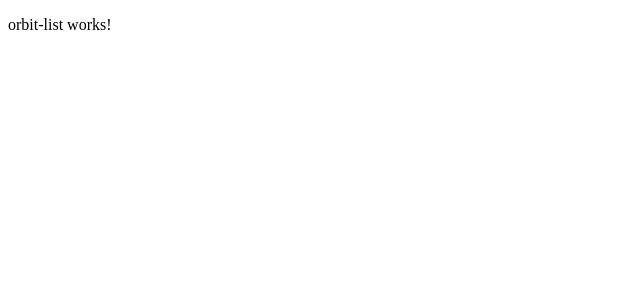
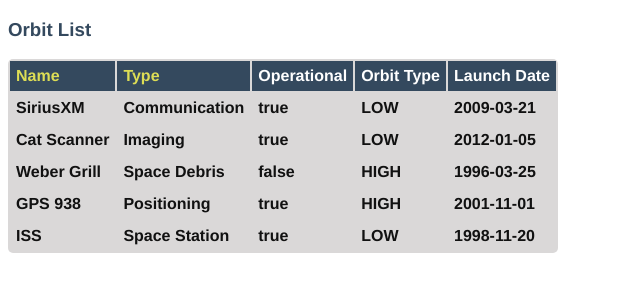
Before and after one commit to DottieQ/orbit-report, an Angular app: page / in a window 1280 px wide. Shown: the top 300 px of the page, without its empty margins (0-640 px from the left). Built offline with nearby package versions, Linux system fonts and the light colour scheme.

Commit message:
finished part 4

```diff
--- a/src/app/app.component.css
+++ b/src/app/app.component.css
@@ -0,0 +1,13 @@
+.search-form {
+    margin-bottom: 40px;
+}
+
+button {
+    margin-left: 10px;
+    color: #fff;
+    background-color: #009b25;
+    border-radius: 4px;
+    padding: 2px 5px;
+    font-size: 18px;
+    cursor: pointer;
+}
--- a/src/app/app.component.html
+++ b/src/app/app.component.html
@@ -1 +1 @@
-<orbit-list [satellites]="sourceList"></orbit-list>
+<app-orbit-list [satellites]="sourceList"></app-orbit-list>
--- a/src/app/orbit-list/orbit-list.component.css
+++ b/src/app/orbit-list/orbit-list.component.css
@@ -0,0 +1,28 @@
+.sortable {
+    cursor: pointer;
+    color: #dd5;
+}
+
+.warning {
+    background-color: #da8a8a;
+}
+
+table {
+  color: #111;
+  border-radius: 5px;
+  overflow: hidden;
+  margin: 12px 0;
+  min-width: 300px;
+  background: #dad8d8;
+}
+
+.header-row {
+    background: #34495E;
+    color: #fff
+}
+
+th, td {
+    text-align: left;
+    margin: 5px 10px;
+    padding: 6px;
+}
--- a/src/app/orbit-list/orbit-list.component.html
+++ b/src/app/orbit-list/orbit-list.component.html
@@ -1 +1,17 @@
-<p>orbit-list works!</p>
+<H3>Orbit List</H3>
+<table>
+    <tr class="header-row">
+        <th class="sortable">Name</th>
+        <th class="sortable">Type</th>
+        <th>Operational</th>
+        <th>Orbit Type</th>
+        <th>Launch Date</th>
+    </tr>
+    <tr *ngFor = "let satellite of satellites">
+        <th>{{satellite.name}}</th>
+        <th>{{satellite.type}}</th>
+        <th>{{satellite.operational}}</th>
+        <th>{{satellite.orbitType}}</th>
+        <th>{{satellite.launchDate}}</th>
+    </tr>
+</table>
--- a/src/app/orbit-list/orbit-list.component.ts
+++ b/src/app/orbit-list/orbit-list.component.ts
@@ -2,7 +2,7 @@
 import { Satellite } from '../satellite';
 
 @Component({
-  selector: 'orbit-list',
+  selector: 'app-orbit-list',
   templateUrl: './orbit-list.component.html',
   styleUrls: ['./orbit-list.component.css']
 })
--- a/src/app/satellite.ts
+++ b/src/app/satellite.ts
@@ -6,10 +6,10 @@
     launchDate: string;
 
     constructor(name: string, type: string, launchDate: string, orbitType: string, operational: boolean){
-        this.name = '';
-        this.type = '';
-        this.launchDate = '';
-        this.orbitType = '';
-        this.operational = true;
+        this.name = name,
+        this.type = type,
+        this.launchDate = launchDate,
+        this.orbitType = orbitType,
+        this.operational = operational
     }
 }
--- a/src/index.html
+++ b/src/index.html
@@ -7,6 +7,15 @@
 
   <meta name="viewport" content="width=device-width, initial-scale=1">
   <link rel="icon" type="image/x-icon" href="favicon.ico">
+  <style>
+    body {
+      font-family: 'Helvetica', 'Courier';
+    }
+
+    h3 {
+        color: #34495E;
+    }
+  </style>
 </head>
 <body>
   <app-root></app-root>
```
